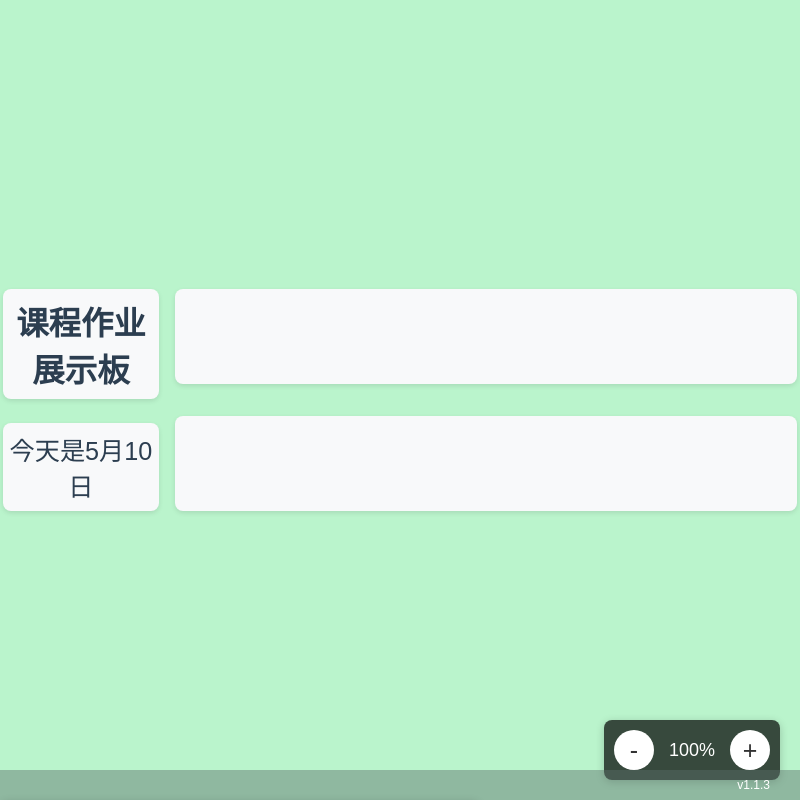
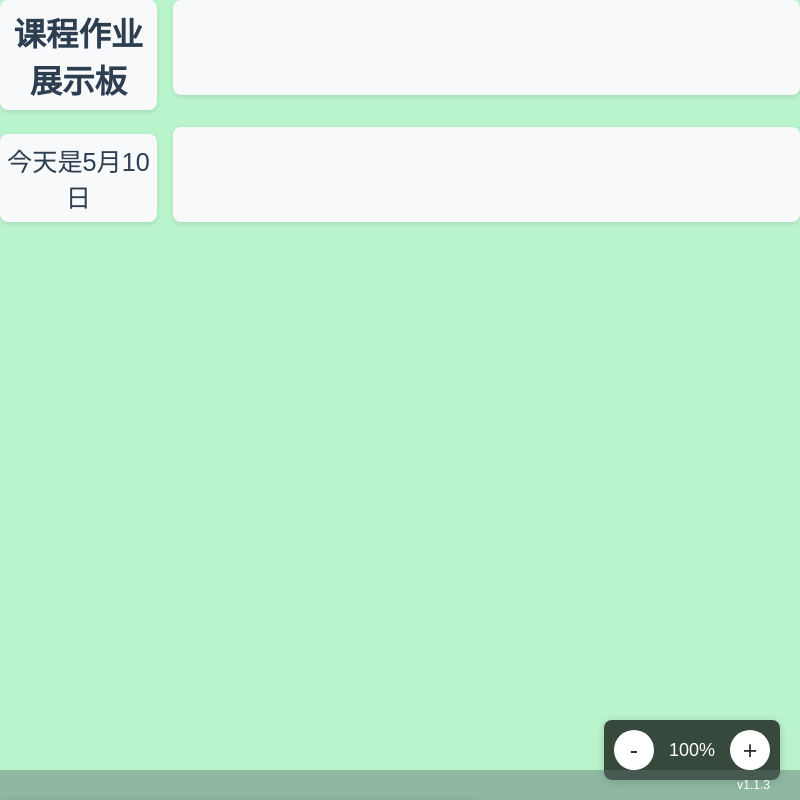
Before and after one commit to DZX66/HomeworkBoard, an Electron app: page pages/index/index.html in a window 800 px wide. Drawn offline with Linux system fonts and the light colour scheme; no server answers.

Commit message:
fix: resolve network time sync race condition and adjust layout alignment
- Wait for network time offset to be fetched before sending config and other UI initialization in `ready-to-show` event, preventing missing offset.
- Change body layout from grid to flex with top alignment and remove extra padding to fix page positioning.
- Update left-panel sticky top from 2rem to 0 for consistent scrolling behavior.
- Bump version to 1.2.3.

```diff
--- a/package.json
+++ b/package.json
@@ -1,6 +1,6 @@
 {
   "name": "homeworkboard",
-  "version": "1.2.2",
+  "version": "1.2.3",
   "main": "main.js",
   "scripts": {
     "app:dir": "electron-builder --dir",
--- a/pages/index/index.css
+++ b/pages/index/index.css
@@ -3,11 +3,13 @@
 }
 
 body {
-    display: grid;
-    place-items: center;
+    display: flex;
+    flex-direction: column;
+    justify-content: flex-start;
+    align-items: center;
     min-height: 100vh;
     margin: 0;
-    padding: 0.2rem;
+    padding: 0;
     font-size: 18px;
     background: #baf4cc;
     user-select: none;
@@ -33,7 +35,7 @@ body {
 /* 左侧面板（粘滞） */
 .left-panel {
     position: sticky;
-    top: 2rem;
+    top: 0;
     align-self: start;
     display: flex;
     flex-direction: column;
```
Also changed, not shown: main.js (+12 -11 lines).
